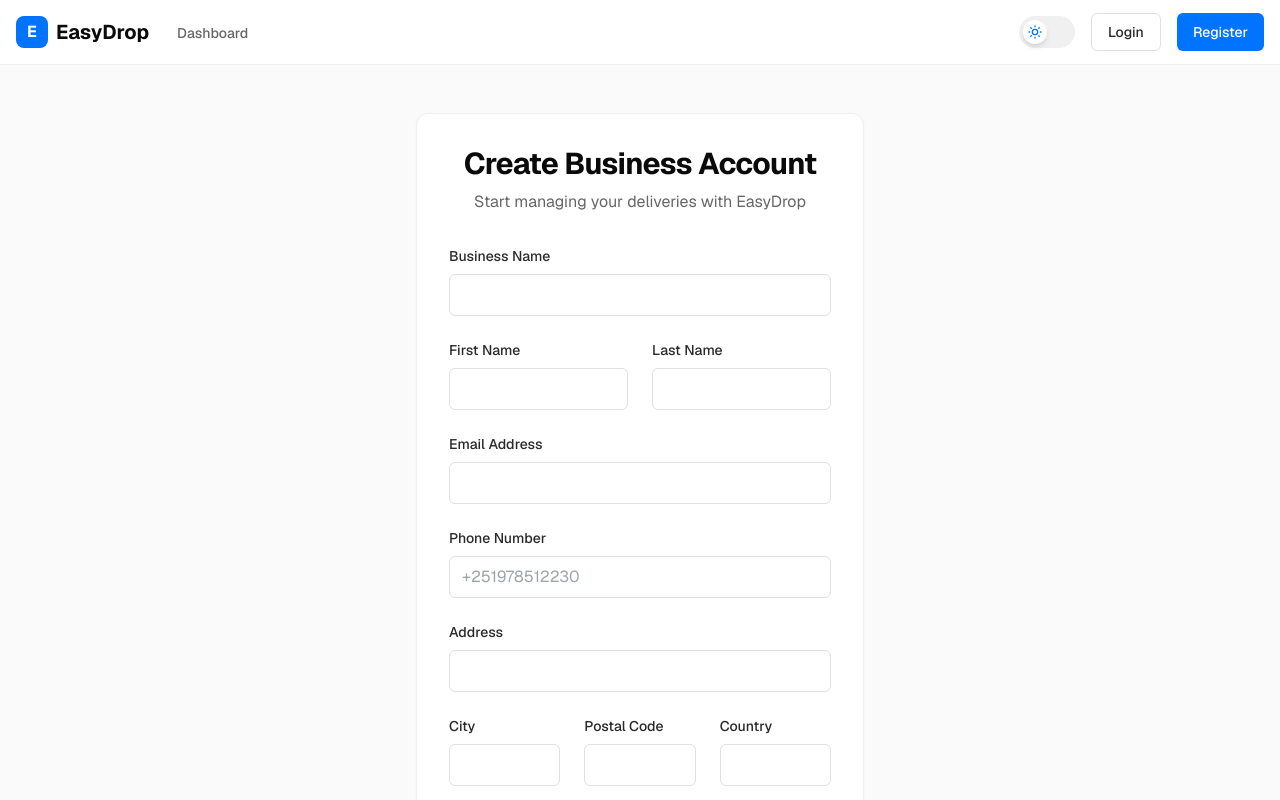
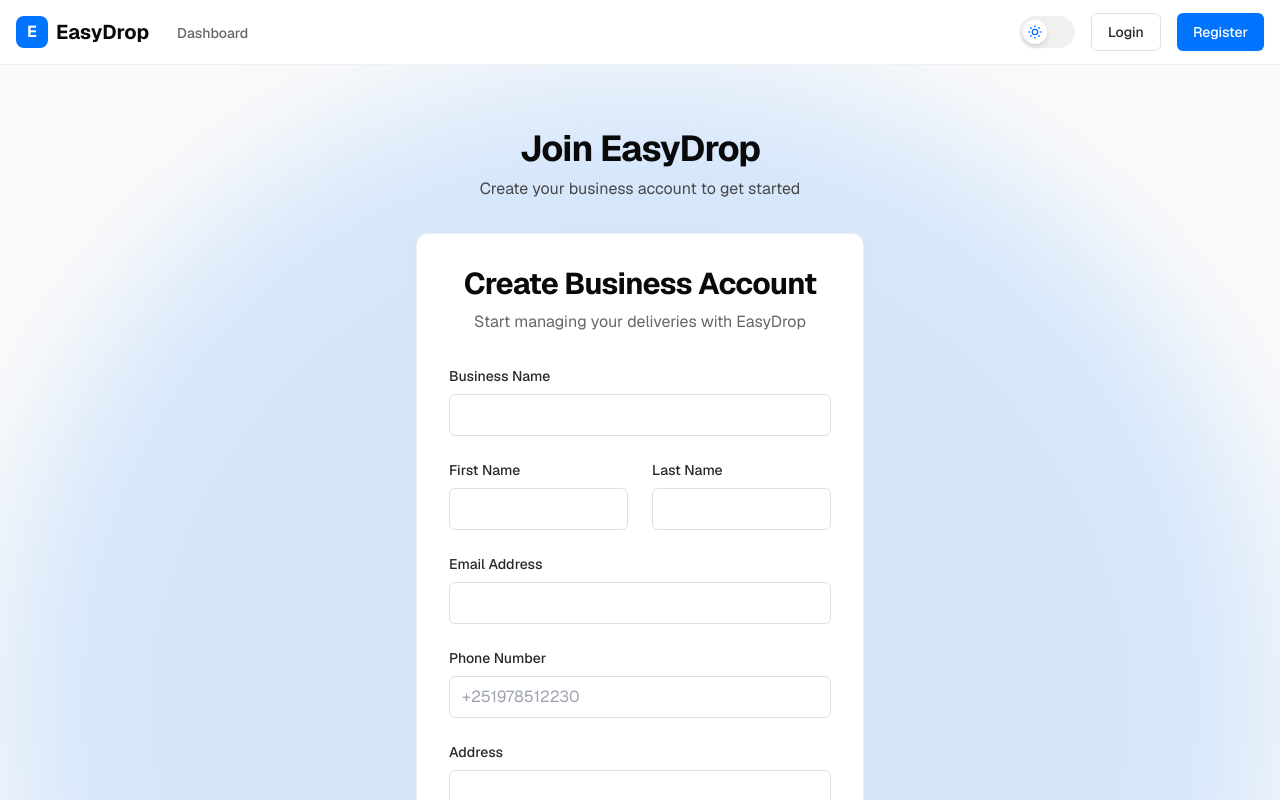
Before and after one commit to EasyDropEt/EasyDrop-SaaS, a Next.js app: page /business/register in a window 1280 px wide. Shown: the top 800 px of the page. Built offline with nearby package versions, Linux system fonts and the light colour scheme.

Commit message:
Feat: update BusinessRegistrationPage with Framer Motion animations, update layout and styling for improved user experience

```diff
--- a/app/business/register/page.tsx
+++ b/app/business/register/page.tsx
@@ -1,15 +1,39 @@
+"use client";
+
 import { RegisterForm } from '@/components/business/RegisterForm';
 import { Metadata } from 'next';
-
-export const metadata: Metadata = {
-  title: 'Register Your Business - EasyDrop',
-  description: 'Create a business account on EasyDrop to manage your deliveries',
-};
+import { motion } from 'framer-motion';
 
 export default function BusinessRegistrationPage() {
   return (
-    <div className="container mx-auto py-12 px-4">
-      <RegisterForm />
+    <div className="min-h-[calc(100vh-16rem)] flex items-center justify-center px-4 py-16 relative overflow-hidden">
+      <div className="absolute inset-0 -z-10 overflow-hidden">
+        <motion.div
+          animate={{
+            y: [0, 10, 0],
+            opacity: [0.1, 0.2, 0.1]
+          }}
+          transition={{
+            repeat: Infinity,
+            duration: 8
+          }}
+          className="w-full h-full bg-primary-500 opacity-5 dark:opacity-10 blur-3xl rounded-full translate-y-1/2"
+        />
+      </div>
+
+      <div className="container mx-auto max-w-lg">
+        <motion.div
+          initial={{ opacity: 0, y: 20 }}
+          animate={{ opacity: 1, y: 0 }}
+          transition={{ duration: 0.5, delay: 0.2 }}
+          className="text-center mb-8"
+        >
+          <h1 className="text-4xl font-bold text-dark-900 dark:text-white mb-2">Join EasyDrop</h1>
+          <p className="text-dark-600 dark:text-light-400">Create your business account to get started</p>
+        </motion.div>
+
+        <RegisterForm />
+      </div>
     </div>
   );
 }
```
